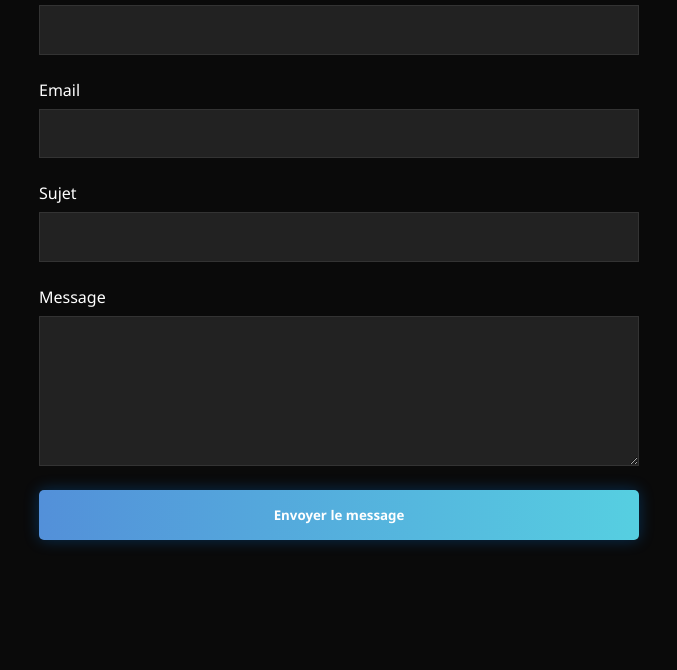
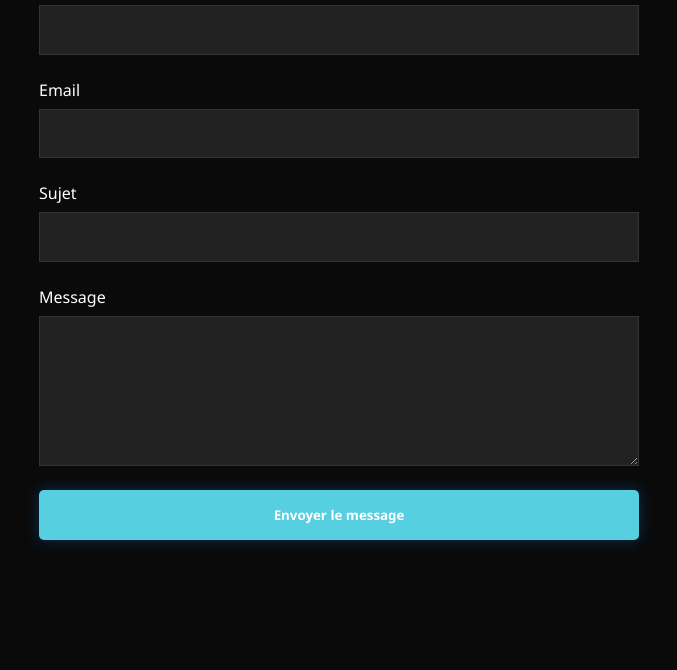
Before and after one commit to EwenoFf/Portfolio-Daniel-Ewen, a plain HTML site: page index.html in a window 1280 px wide. Shown: the part 2617-3287 px from the top of the page, without its empty margins (301-978 px from the left). Drawn offline with nearby package versions, Linux system fonts and the light colour scheme; a script that the page names is missing.

Commit message:
mise a jour de index.html pour message de confirmation et amélioration sur le css

```diff
--- a/style.css
+++ b/style.css
@@ -472,7 +472,9 @@ nav {
   resize: vertical;
 }
 .submit-btn {
-  background: linear-gradient(90deg, var(--neon-blue), var(--neon-pink));
+  /*background: linear-gradient(90deg, var(--neon-blue), var(--neon-pink)); */
+  background-color: var(--neon-pink);
+
   color: white;
   border: none;
   padding: 1rem;
```
